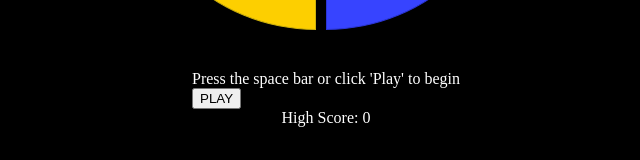
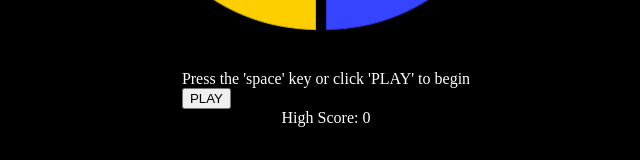
Before and after one commit to svkratzer/Simon, a React app: page / in a window 1280 px wide. Shown: the part 417-577 px from the top of the page, without its empty margins (314-954 px from the left). Built offline with nearby package versions, Linux system fonts and the light colour scheme.

Commit message:
Fix bug where modal would appear when messing with buttons before starting a game

```diff
--- a/src/components/app.jsx
+++ b/src/components/app.jsx
@@ -157,7 +157,7 @@ class App extends React.Component {
       // Start the next sequence on a delay...
       setTimeout(this.playNextSequence, 1000);
     // Check to see if the sequences do not match at any given point
-    } else if (!sequenceIsCorrect) {
+    } else if (!sequenceIsCorrect && this.state.correctSequence.length) {
       this.gameOverProtocol();
     }
 
@@ -215,7 +215,7 @@ class App extends React.Component {
     // Display round number if game is playing, otherwise start button
     const roundNumberOrStartButton = gameOver ? (
       <div className="round-or-play-container">
-        <div>Press the space bar or click 'Play' to begin</div>
+        <div id="desktop-note">Press the 'space' key or click 'PLAY' to begin</div>
         <button onClick={this.playGame}>
           PLAY
         </button>
```
